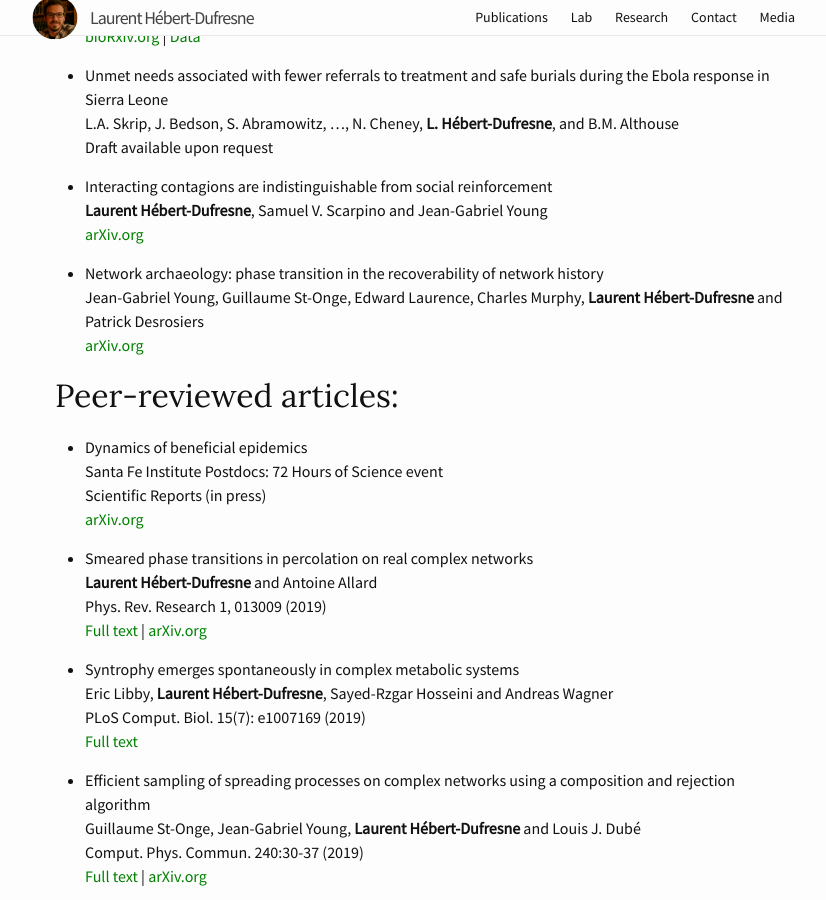
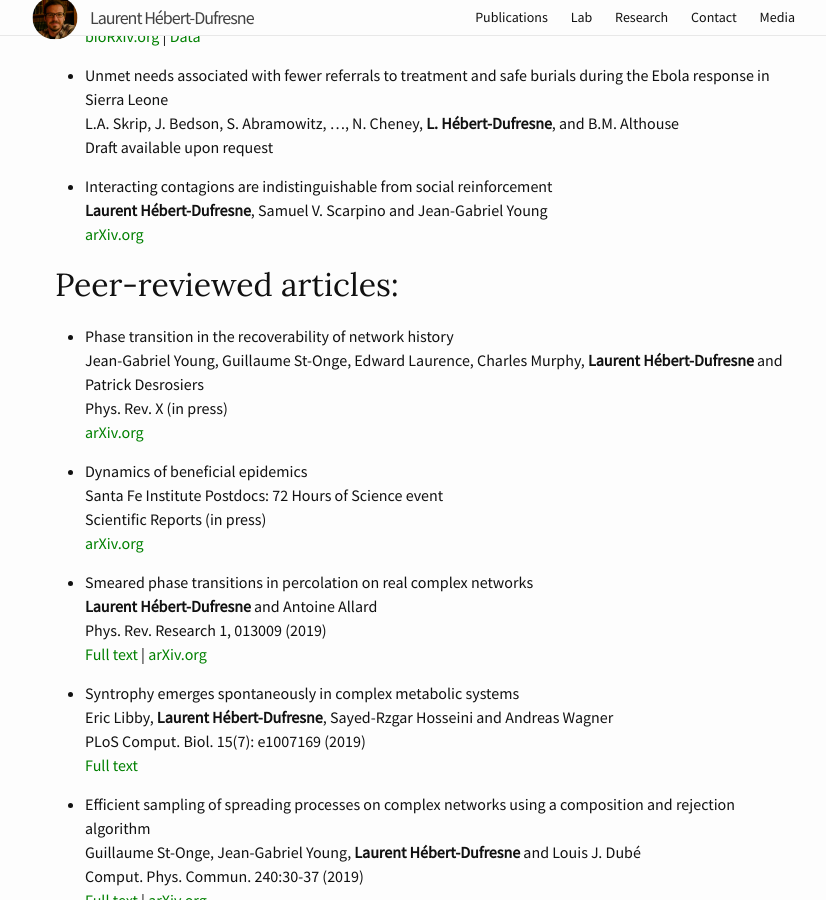
Before and after one commit to laurenthebertdufresne/laurenthebertdufresne.github.io, a Jekyll site: the page built from _pages/publications.md, in a window 1280 px wide and 900 px high, scrolled down 597 px. Shown: the whole window, without its empty margins (215-1041 px from the left). Built offline with Jekyll 4.4.1, drawn with Linux system fonts in a browser that asks for light colours.

Commit message:
New papers

```diff
--- a/_pages/publications.md
+++ b/_pages/publications.md
@@ -23,11 +23,12 @@ weight: 2
     **Laurent Hébert-Dufresne**, Samuel V. Scarpino and Jean-Gabriel Young
     [arXiv.org](https://arxiv.org/abs/1906.01147)
 
-*   Network archaeology: phase transition in the recoverability of network history
+## Peer-reviewed articles:
+
+*   Phase transition in the recoverability of network history
     Jean-Gabriel Young, Guillaume St-Onge, Edward Laurence, Charles Murphy, **Laurent Hébert-Dufresne** and Patrick Desrosiers
+    Phys. Rev. X (in press)
     [arXiv.org](https://arxiv.org/abs/1803.09191)
-
-## Peer-reviewed articles:
 
 *   Dynamics of beneficial epidemics
     Santa Fe Institute Postdocs: 72 Hours of Science event
```
Also changed, not shown: 1 other file.
